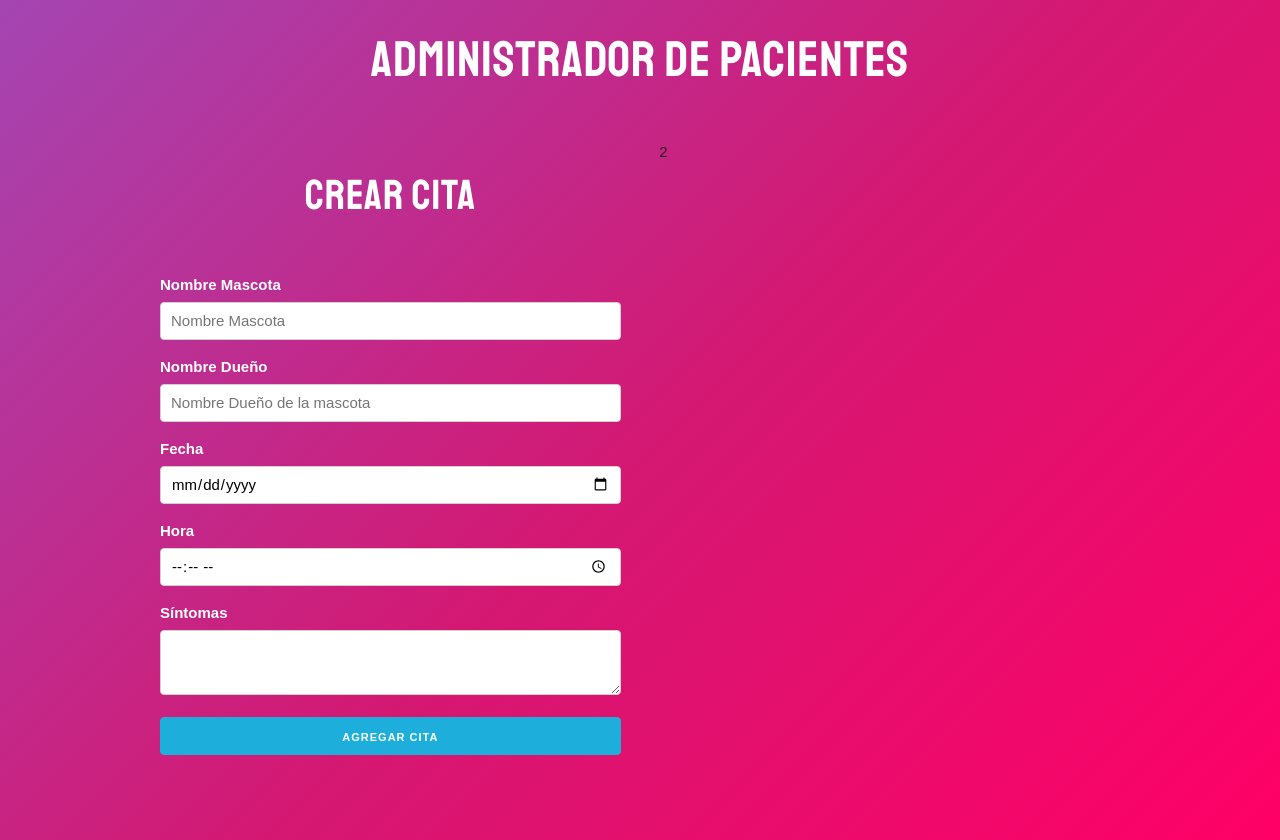
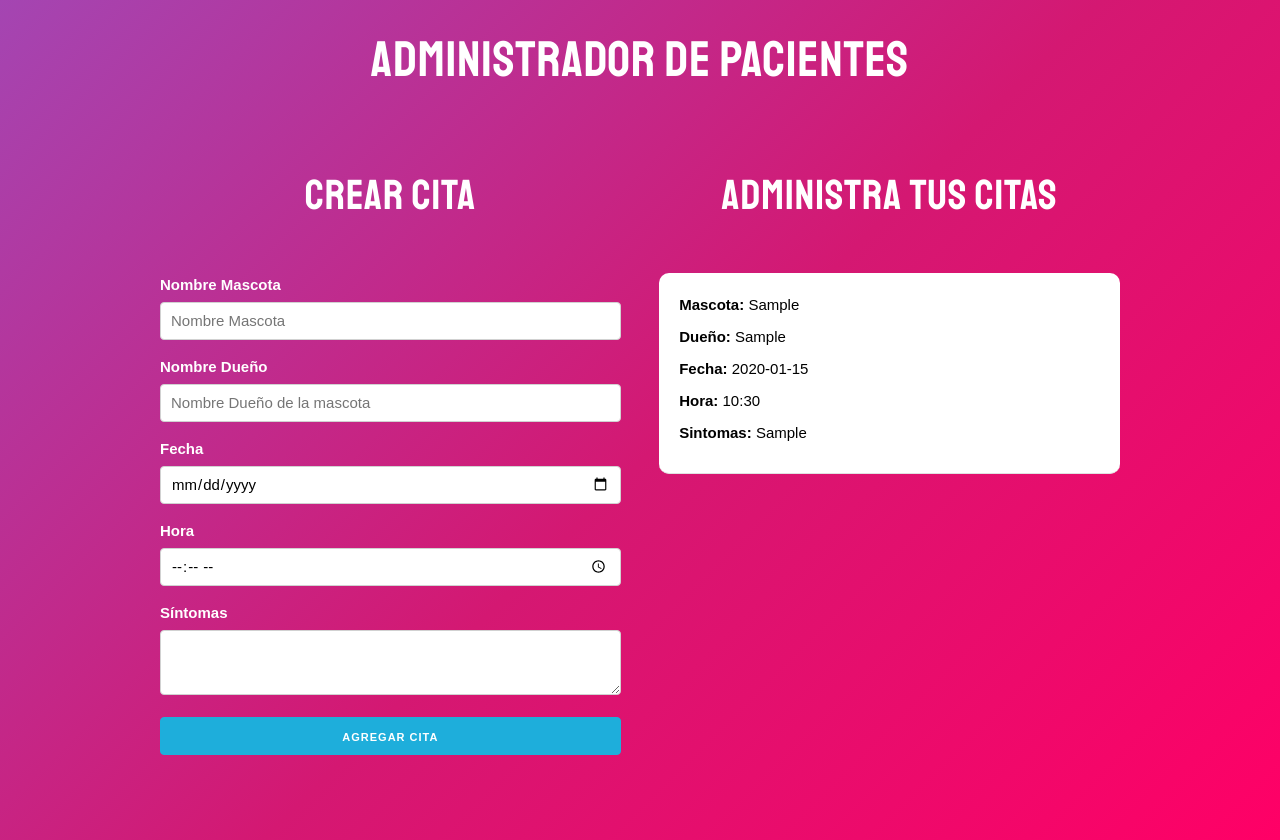
Before and after one commit to jganchozo/citas_react, a React (Create React App) app: page / in a window 1280 px wide. Both pictures are taken after typing "Sample", "Sample", "2020-01-15", "10:30", "Sample" into the empty fields and a click on the button "AGREGAR CITA". Built offline with nearby package versions, Linux system fonts and the light colour scheme.

Commit message:
mostrar citas

```diff
--- a/src/App.js
+++ b/src/App.js
@@ -1,5 +1,6 @@
 import { Fragment, useState } from "react";
 import Formulario from './components/Formulario';
+import Cita from './components/Cita';
 
 function App() {
 
@@ -22,7 +23,13 @@
             <Formulario crearCita={crearCita}/>
           </div>
           <div className="one-half column">
-            2
+            <h2>Administra tus citas</h2>
+            {citas.map(cita => (
+              <Cita
+                key={cita.id}
+                cita={cita}
+              />
+            ))}
           </div>
         </div>
       </div>
--- /dev/null
+++ b/src/components/Cita.js
@@ -0,0 +1,15 @@
+import React from 'react';
+
+const Cita = ({cita}) => {
+    return (
+        <div className="cita">
+            <p>Mascota: <span>{cita.mascota}</span></p>
+            <p>Dueño: <span>{cita.propietario}</span></p>
+            <p>Fecha: <span>{cita.fecha}</span></p>
+            <p>Hora: <span>{cita.hora}</span></p>
+            <p>Sintomas: <span>{cita.sintomas}</span></p>
+        </div>
+     );
+}
+
+export default Cita;
```
